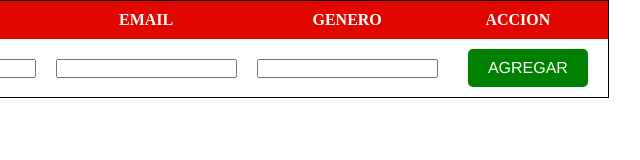
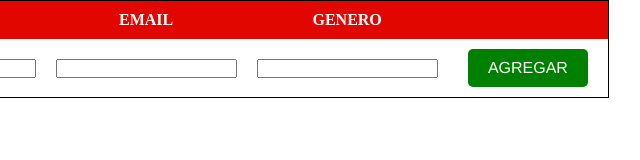
Before and after one commit to RocioL90/CRUD-API, a plain HTML site: page index.html in a window 1280 px wide. Shown: the full height of the page, 533-1173 px from the left. Drawn offline with nearby package versions, Linux system fonts and the light colour scheme; no server answers.

Commit message:
Update index.html

```diff
--- a/index.html
+++ b/index.html
@@ -18,7 +18,7 @@
                 <th>APELLIDO</th>
                 <th>EMAIL</th>
                 <th>GENERO</th>
-                <th>ACCION</th>
+                <th></th>
                 <th colspan='2'></th>
             </tr>
         </thead>
```
